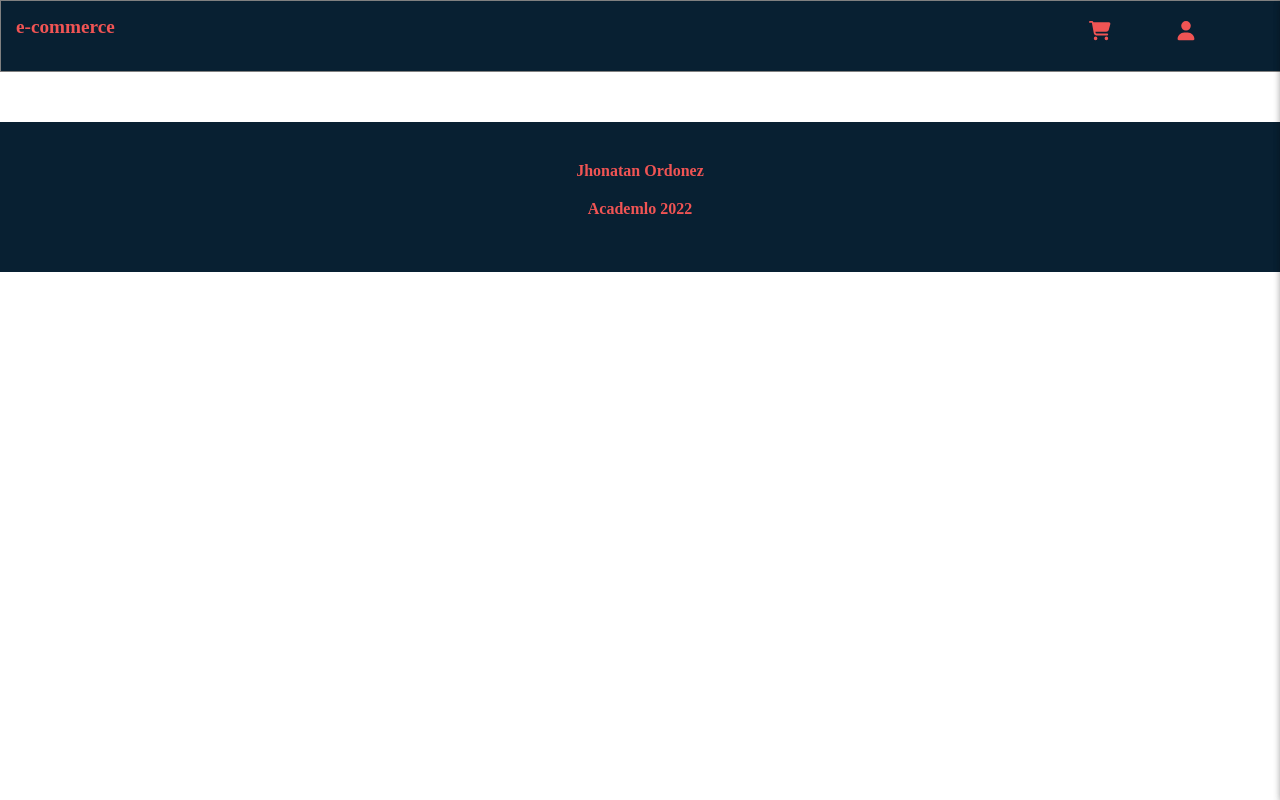
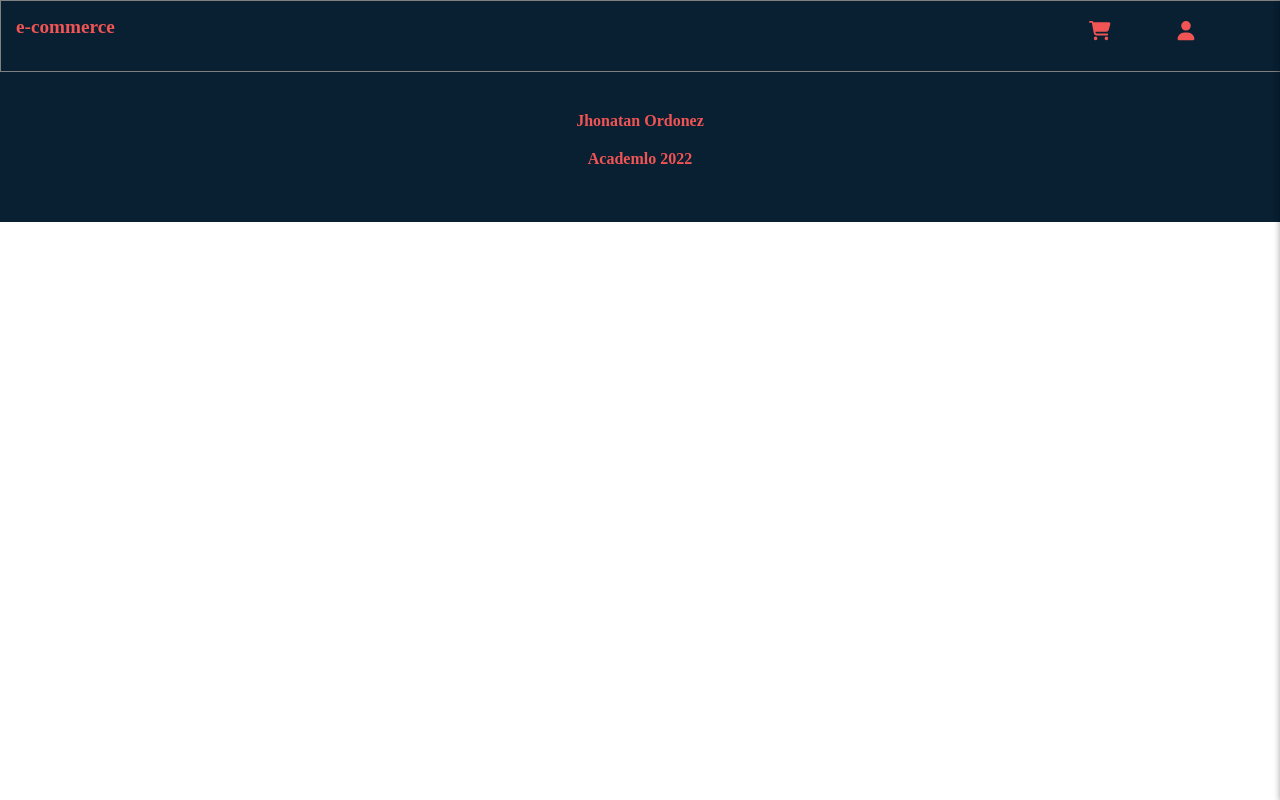
Before and after one commit to jonathanedd/e-commerce, a React (Create React App) app: page /#/purchases in a window 1280 px wide. Shown: the top 800 px of the page. Built offline with nearby package versions, Linux system fonts and the light colour scheme.

Commit message:
fixed footer

```diff
--- a/src/styles/footer.css
+++ b/src/styles/footer.css
@@ -4,7 +4,7 @@
     background-color: #082032 ;
     color: #F05454;
     text-align: center;
-    margin-top: 50px;
+
 }
 
 .footer h3 {
--- a/src/styles/home.css
+++ b/src/styles/home.css
@@ -78,6 +78,7 @@ form {
     }
     .home-products-cards {
         background-color: #D1D1D1;
+        padding-bottom: 40px;
     }
 
 
@@ -98,6 +99,7 @@ form {
     .home-products-cards h3 {
         font-size: 1.5rem;
         color: #F05454;
+
     }
 
 
```
